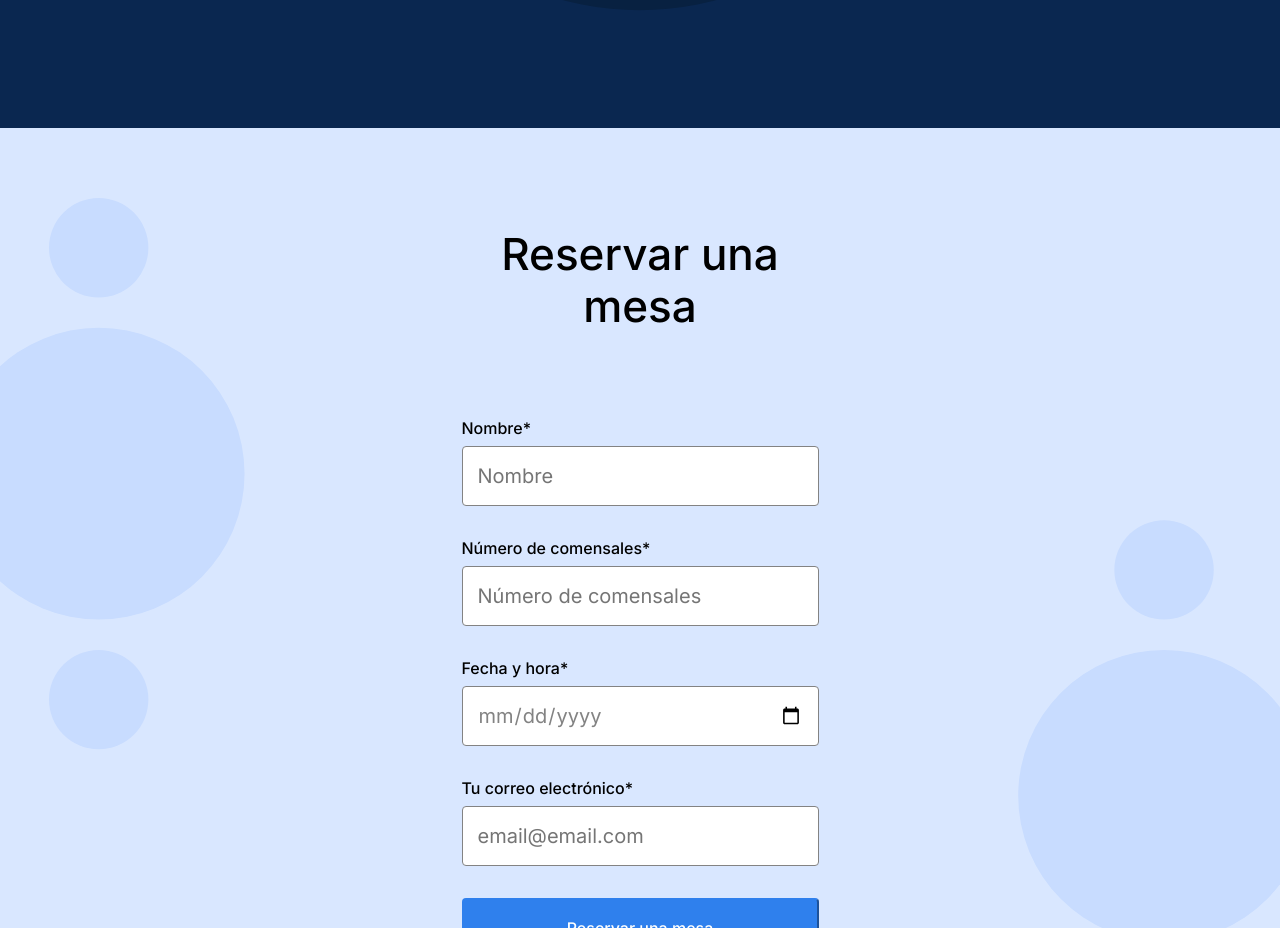
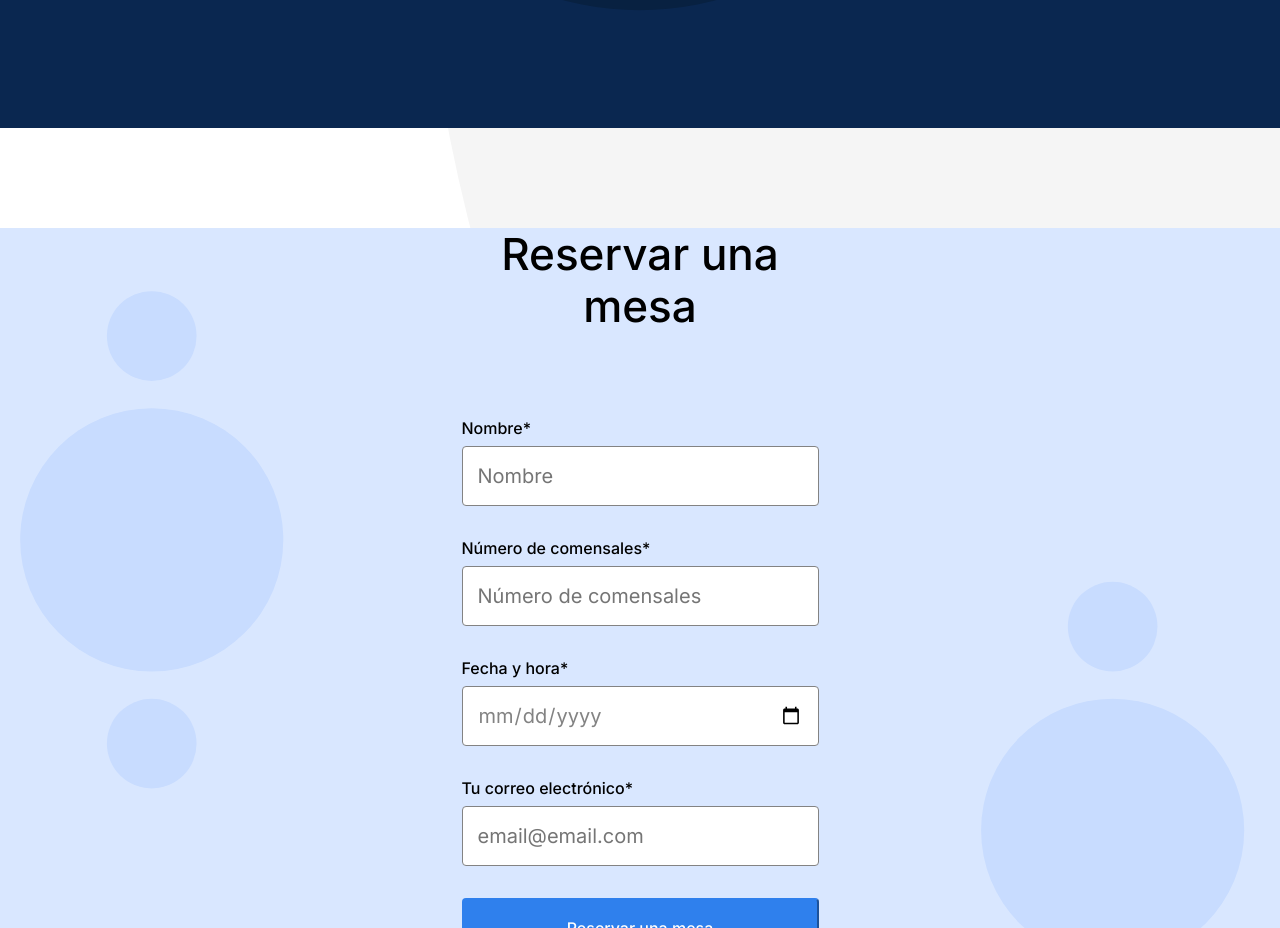
Before and after one commit to Pattie9304/web_project_coffeeshop, a plain HTML site: page index.html in a window 1280 px wide. Shown: the part 1500-2428 px from the top of the page. Drawn offline with Linux system fonts and the light colour scheme.

Commit message:
Nueva Actualización de mi proyecto

```diff
--- a/pages/index.css
+++ b/pages/index.css
@@ -239,9 +239,7 @@ span {
 }
 
 .reservation__title {
-  margin: auto;
-  padding-top: 100px;
-  padding-bottom: 80px;
+  margin: 100px auto 80px auto;
   text-align: center;
   font-family: "Inter", Arial, sans-serif;
   font-weight: 500;
```
